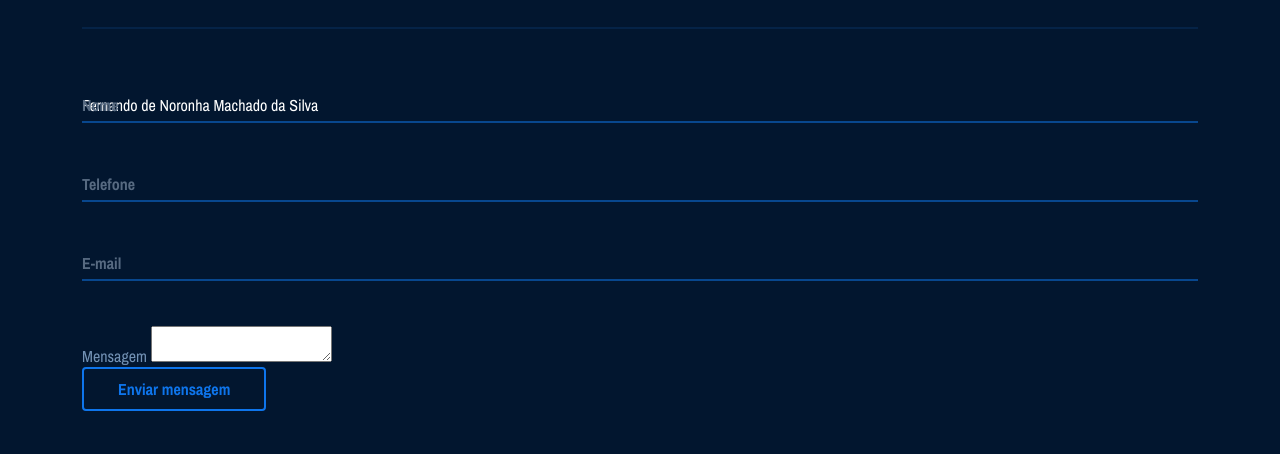
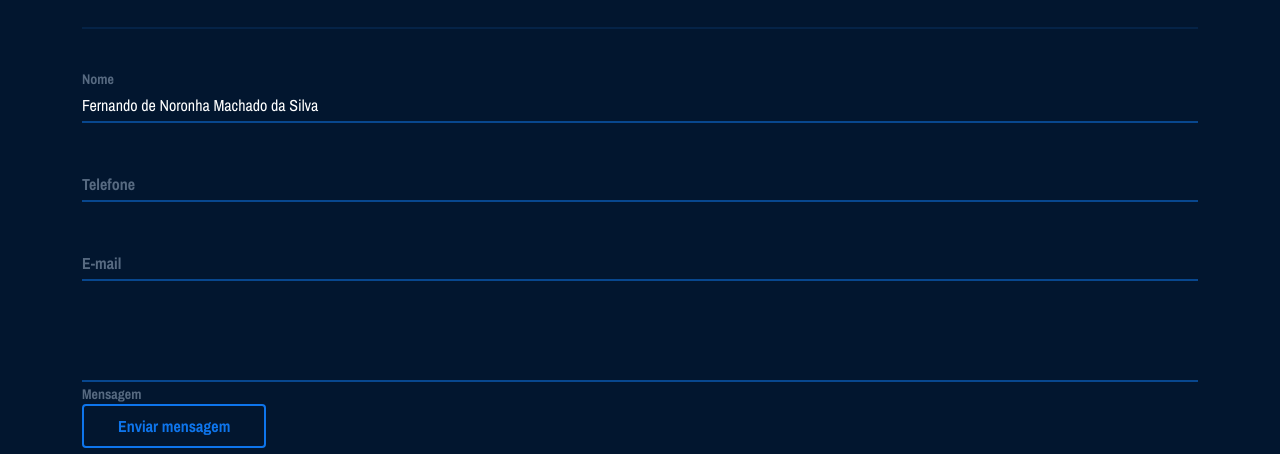
Before and after one commit to PatchesTheWright/MyPortfolio, a plain HTML site: page index.html in a window 1280 px wide. Shown: the part 5884-6338 px from the top of the page. Drawn offline with nearby package versions, Linux system fonts and the light colour scheme; a web font is replaced by a local one.

Commit message:
adding animations to textarea form

```diff
--- a/index.html
+++ b/index.html
@@ -359,24 +359,24 @@
           <form>
             <div class="form-row">
               <div class="form-input">
-                <label>Nome</label>
-                <input type="text" value="Fernando de Noronha Machado da Silva"/>
+                <input class="input" id="name" type="text" value="Fernando de Noronha Machado da Silva"/>
+                <label class="label" id="name">Nome</label>
               </div>
 
               <div class="form-input">
+                <input class="input" id="phone" type="text" placeholder=" "/>
                 <label for="phone" class="label">Telefone</label>
-                <input id="phone" type="text" placeholder=" "/>
               </div>
             </div>
 
             <div class="form-input">
-              <label>E-mail</label>
-              <input type="text"  placeholder=" "/>
+              <input class="input" type="email" id="email" placeholder=" "/>
+              <label class="label" id="email">E-mail</label>
             </div>
 
             <div class="form-textarea">
-              <label>Mensagem</label>
-              <textarea></textarea>
+              <textarea class="input" id="message"></textarea>
+              <label class="label" id="message">Mensagem</label>
             </div>
 
             <button class="primary-btn" type="submit">Enviar mensagem</button>
--- a/style.scss
+++ b/style.scss
@@ -495,15 +495,18 @@ h4 {
       .form-col {
         margin-top: 60px;
 
+        .form-input, .form-textarea {
+          font-size: 1rem;
+          font-weight: bold;
+          color: var(--inactive-input-label-color);
+        }
+
         .form-input {
           width: 100%;
           margin-bottom: 45px;
           position: relative;
 
-          label {
-            font-size: 1rem;
-            font-weight: bold;
-            color: var(--inactive-input-label-color);
+          .label {
             display: block;
             position: absolute;
             bottom: 7px;
@@ -524,23 +527,53 @@ h4 {
             padding: 0;
             padding-bottom: 5px;
             padding-top: 5px;
+            transition: border-color 200ms ease-in;
           }
 
-          input:focus {
+          .input:focus {
             outline: none;
           }
         }
 
+        .form-textarea {
+          textarea {
+            background: none;
+            display: block;
+            border: none;
+            border-bottom: 2px solid var(--input-border-color);
+            position: relative;
+            color: var(--input-color);
+            font-family: var(--body-font);
+            font-size: 1rem;
+            width: 100%;
+            padding: 0;
+            padding-bottom: 5px;
+            padding-top: 5px;
+            transition: border-color 200ms ease-in;
+            resize: none;
+
+            &:focus {
+              outline: none;
+            }
+          }
+
+        }
+
         .form-input:focus-within{
-          label {
-            color: var(--primary-color);
-            bottom: 35px;
-            font-size: 0.875rem;
+          .label {
+            color: var(--primary-color) !important;
           }
-          input {
+          .input {
             border-color: var(--primary-color);
           }
+        }
 
+        .input:focus ~ .label,
+        .input:not(:placeholder-shown).input:not(:focus)
+        ~.label {
+          color: var(--inactive-input-label-color);
+          bottom: 35px;
+          font-size: 0.875rem;
         }
       }
     }
```
Also changed, not shown: style.css, 1 other file.
